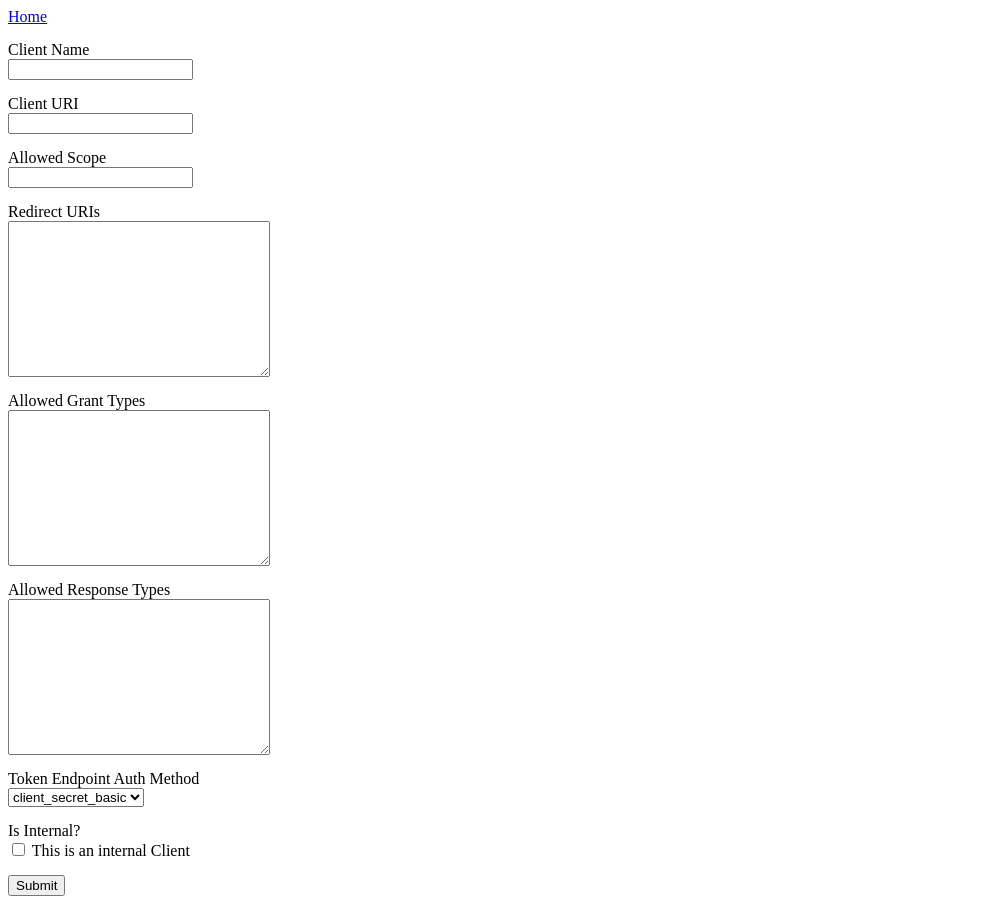
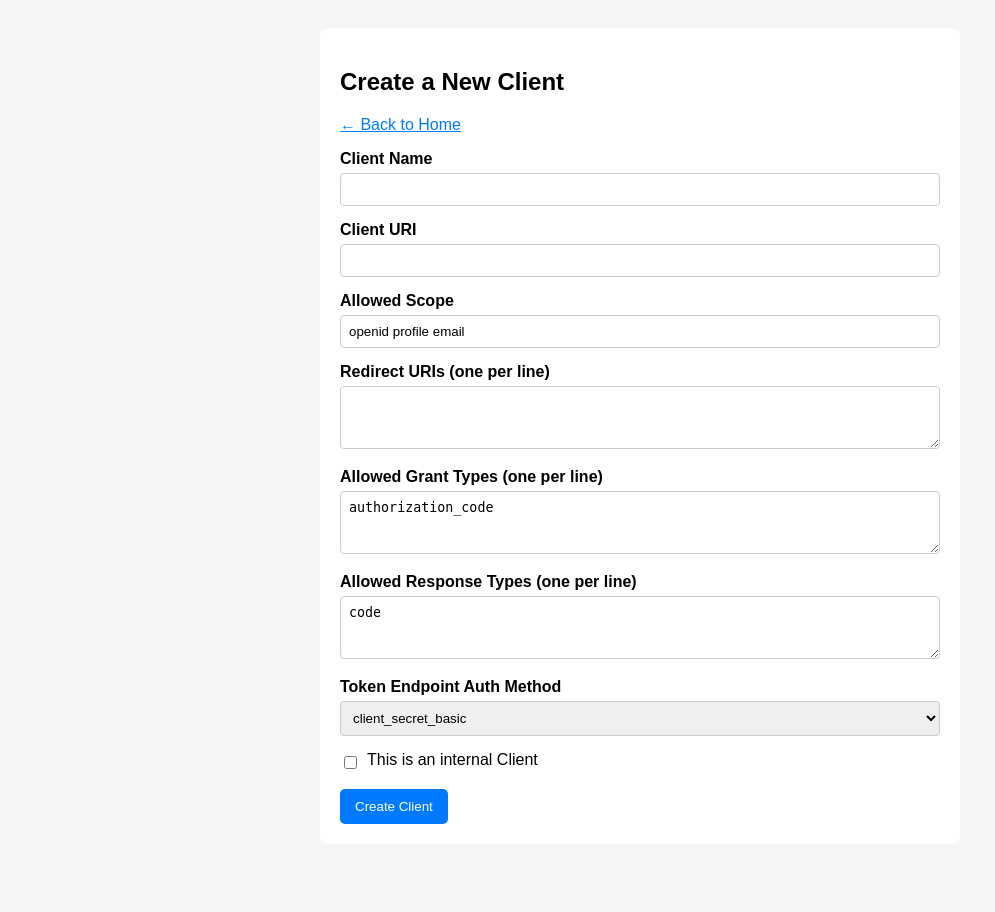
Before and after one commit to AnangAyman/Intern---OIDC, a Python web app: template website/templates/create_client.html in a window 1280 px wide. Shown: the whole page, without its empty margins (0-995 px from the left). After the commit the page ends 824 px from the top, so only its background shows below. Run offline with Jinja, Linux system fonts and the light colour scheme; the template is opened without the code that fills it, so the values that code supplies are empty.

Commit message:
Improve UI

```diff
--- /dev/null
+++ b/website/static/create_client.css
@@ -0,0 +1,43 @@
+/* Styles for create_client.html */
+body {
+    font-family: sans-serif;
+    background-color: #f4f7f6;
+    padding: 20px;
+}
+.container {
+    max-width: 600px;
+    margin: auto;
+    background: #fff;
+    padding: 20px;
+    border-radius: 8px;
+}
+label {
+    display: block;
+    margin-bottom: 15px;
+    font-weight: bold;
+}
+label span {
+    display: block;
+    margin-bottom: 5px;
+}
+input[type="text"],
+input[type="url"],
+textarea,
+select {
+    width: 100%;
+    padding: 8px;
+    box-sizing: border-box;
+    border: 1px solid #ccc;
+    border-radius: 4px;
+}
+button {
+    background-color: #007bff;
+    color: white;
+    padding: 10px 15px;
+    border: none;
+    border-radius: 5px;
+    cursor: pointer;
+}
+a {
+    color: #007bff;
+}
--- a/website/templates/create_client.html
+++ b/website/templates/create_client.html
@@ -1,34 +1,38 @@
-<style>
-  label, label > span { display: block; }
-  label { margin: 15px 0; }
-</style>
-
-<a href="/">Home</a>
-
+<!DOCTYPE html>
+<html lang="en">
+<head>
+    <meta charset="UTF-8">
+    <title>Create Client</title>
+    <link rel="stylesheet" href="{{ url_for('static', filename='create_client.css') }}">
+</head>
+<body>
+<div class="container">
+    <h2>Create a New Client</h2>
+    <p><a href="/">&larr; Back to Home</a></p>
     <form action="" method="post">
         <label>
             <span>Client Name</span>
-    <input type="text" name="client_name">
+            <input type="text" name="client_name" required>
         </label>
         <label>
             <span>Client URI</span>
-    <input type="url" name="client_uri">
+            <input type="url" name="client_uri" required>
         </label>
         <label>
             <span>Allowed Scope</span>
-    <input type="text" name="scope">
+            <input type="text" name="scope" value="openid profile email" required>
         </label>
         <label>
-    <span>Redirect URIs</span>
-    <textarea name="redirect_uri" cols="30" rows="10"></textarea>
+            <span>Redirect URIs (one per line)</span>
+            <textarea name="redirect_uri" rows="3" required></textarea>
         </label>
         <label>
-    <span>Allowed Grant Types</span>
-    <textarea name="grant_type" cols="30" rows="10"></textarea>
+            <span>Allowed Grant Types (one per line)</span>
+            <textarea name="grant_type" rows="3" required>authorization_code</textarea>
         </label>
         <label>
-    <span>Allowed Response Types</span>
-    <textarea name="response_type" cols="30" rows="10"></textarea>
+            <span>Allowed Response Types (one per line)</span>
+            <textarea name="response_type" rows="3" required>code</textarea>
         </label>
         <label>
             <span>Token Endpoint Auth Method</span>
@@ -38,10 +42,12 @@
                 <option value="none">none</option>
             </select>
         </label>
-  <label>
-    <span>Is Internal?</span>
-    <input type="checkbox" name="is_internal" value="1"> This is an internal Client
+        <label style="display: flex; align-items: center; font-weight: normal;">
+            <input type="checkbox" name="is_internal" value="1" style="width: auto; margin-right: 10px;">
+            <span>This is an internal Client</span>
         </label>
-  </label>
-  <button>Submit</button>
+        <button type="submit">Create Client</button>
     </form>
+</div>
+</body>
+</html>
```
Also changed, not shown: website/static/home.css (added, +52 -0 lines), website/templates/home.html (+20 -10 lines). Lines whose indentation alone changed are shown as unchanged.
